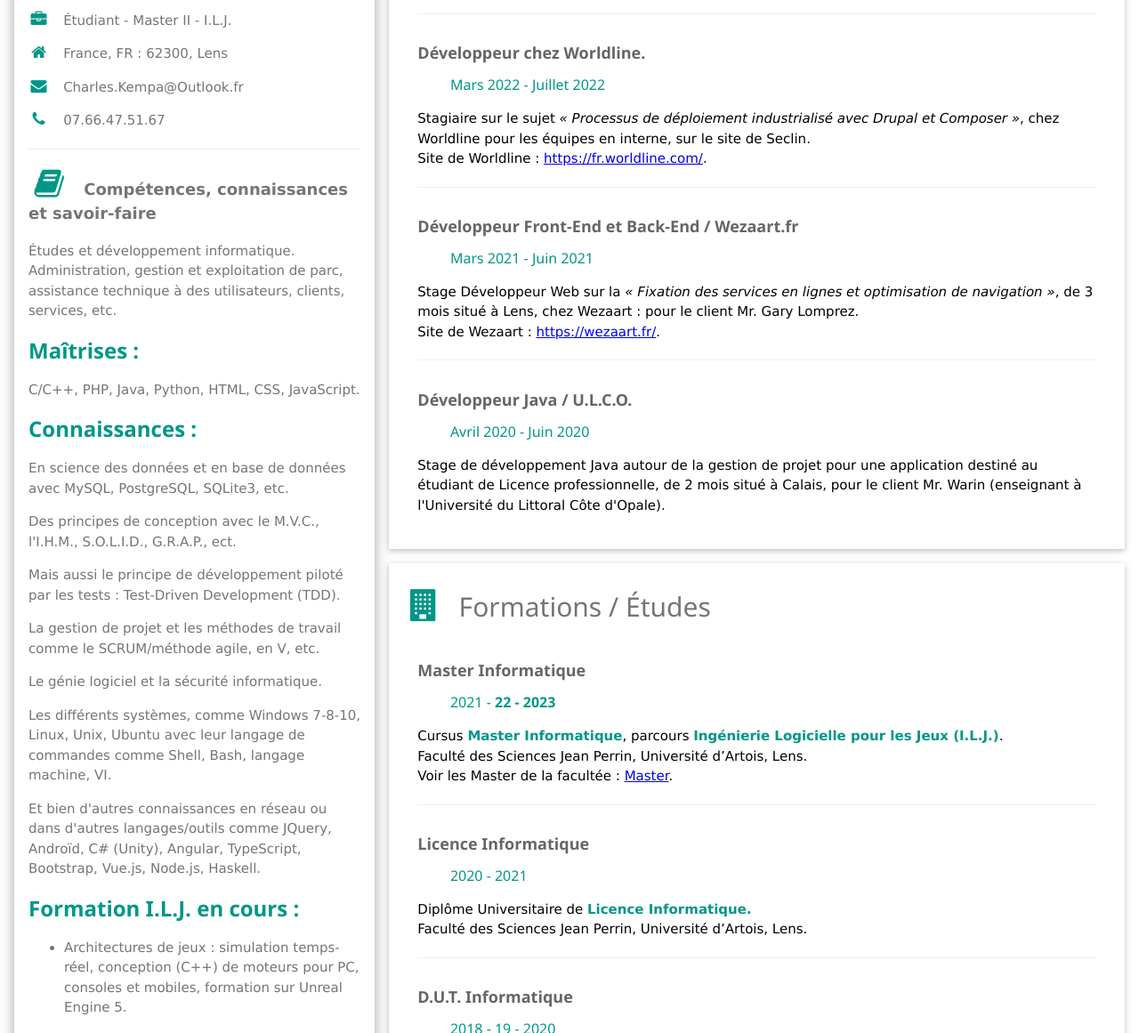
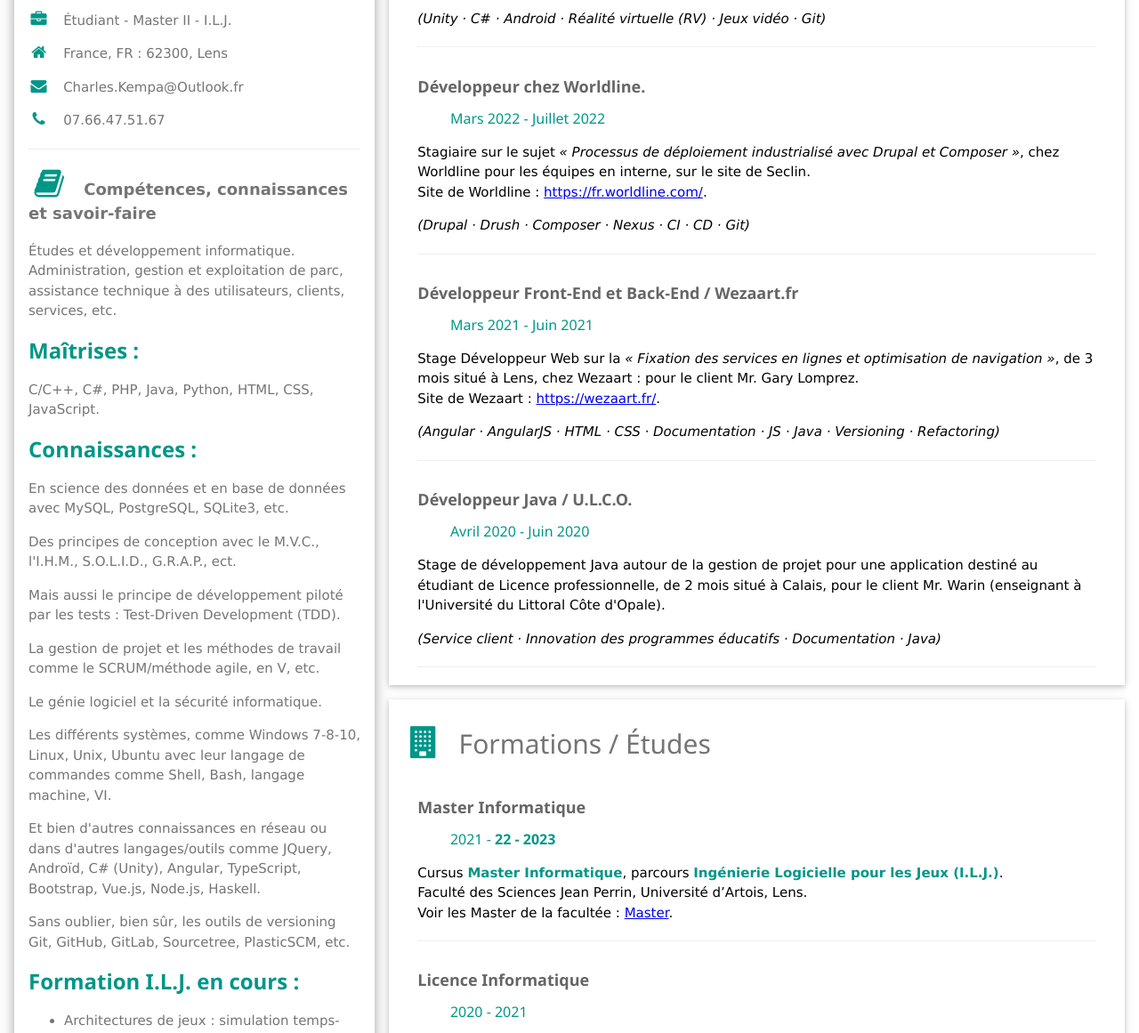
Before and after one commit to SpartanCharles/WebSite, a plain HTML site: page index.html in a window 1280 px wide. Shown: the part 317-1478 px from the top of the page at 89% size. Drawn offline with Linux system fonts and the light colour scheme.

Commit message:
Update index.html

```diff
--- a/index.html
+++ b/index.html
@@ -43,7 +43,7 @@
 
                             <h3 class="text-teal"><b>Maîtrises :</b></h3>
                             <p>
-                                C/C++, PHP, Java, Python, HTML, CSS, JavaScript.
+                                C/C++, C#, PHP, Java, Python, HTML, CSS, JavaScript.
                             </p>
 
                             <h3 class="text-teal"><b>Connaissances :</b></h3>
@@ -69,6 +69,9 @@
                             <p>
                                 Et bien d'autres connaissances en réseau ou dans d'autres langages/outils
                                 comme JQuery, Androïd, C# (Unity), Angular, TypeScript, Bootstrap, Vue.js, Node.js, Haskell.
+                            </p>
+                            <p>
+                                Sans oublier, bien sûr, les outils de versioning Git, GitHub, GitLab, Sourcetree, PlasticSCM, etc.
                             </p>
 
                             <h3 class="text-teal"><b>Formation I.L.J. en cours :</b></h3>
@@ -117,6 +120,9 @@
                                 Chez Team Square pour ABH TECH, à Hénin-Beaumont. <br>
                                 Site d'Hologame : <a href="https://hologame.io/">https://hologame.io/</a>.
                             </p>
+                            <p>
+                                <i style="color:#000;">(Unity · C# · Android · Réalité virtuelle (RV) · Jeux vidéo · Git)</i>
+                            </p>
                             <hr>
                         </div>
 
@@ -128,6 +134,7 @@
                                 chez Worldline pour les équipes en interne, sur le site de Seclin. <br>
                                 Site de Worldline : <a href="https://fr.worldline.com/">https://fr.worldline.com/</a>.
                             </p>
+                            <i style="color:#000;">(Drupal · Drush · Composer · Nexus · CI · CD · Git)</i>
                             <hr>
                         </div>
 
@@ -139,6 +146,7 @@
                                 de 3 mois situé à Lens, chez Wezaart : pour le client Mr. Gary Lomprez. <br>
                                 Site de Wezaart : <a href="https://wezaart.fr/">https://wezaart.fr/</a>.
                             </p>
+                            <i style="color:#000;">(Angular · AngularJS · HTML · CSS · Documentation · JS · Java · Versioning · Refactoring)</i>
                             <hr>
                         </div>
 
@@ -149,7 +157,8 @@
                                 Stage de développement Java autour de la gestion de projet pour une application destiné au étudiant de Licence professionnelle,
                                 de 2 mois situé à Calais, pour le client Mr. Warin (enseignant à l'Université du Littoral Côte d'Opale).
                             </p>
-                            <br>
+                            <i style="color:#000;">(Service client · Innovation des programmes éducatifs · Documentation · Java)</i>
+                            <hr>
                         </div>
                     </div>
 
```
